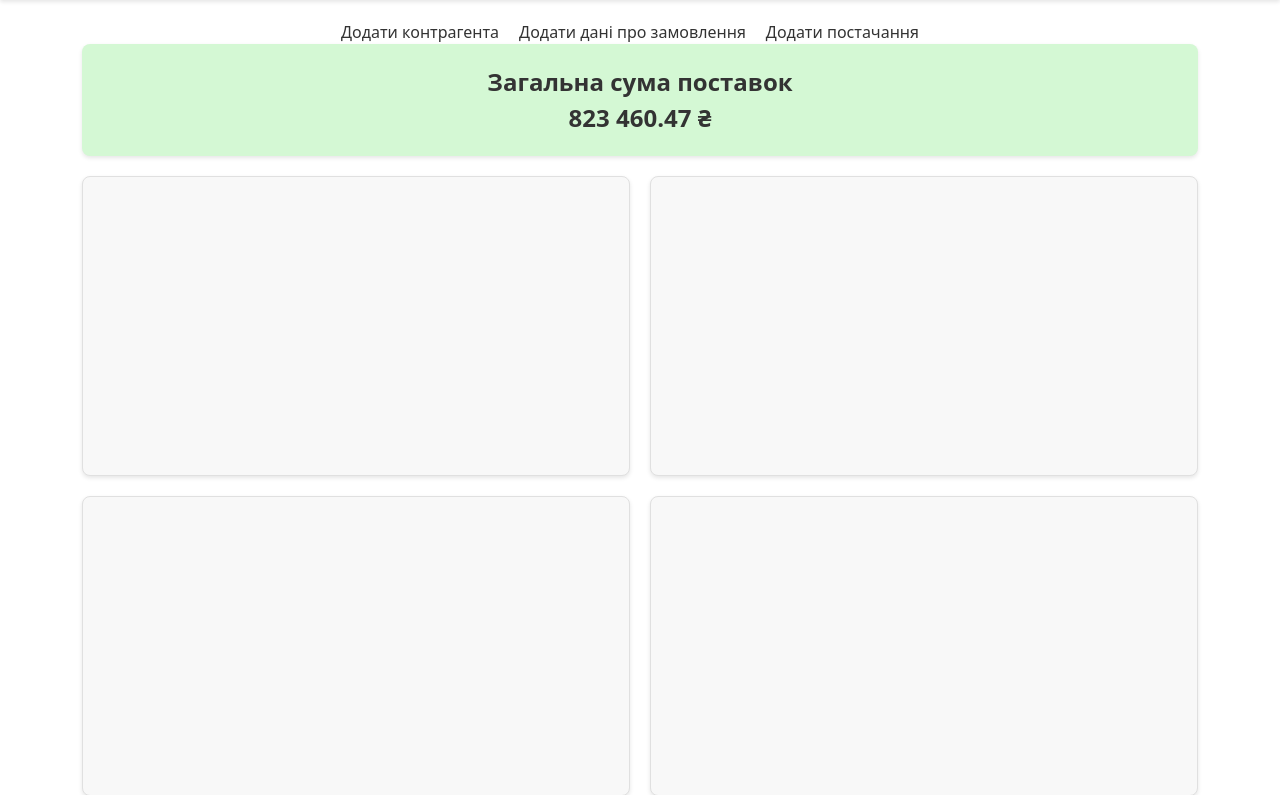
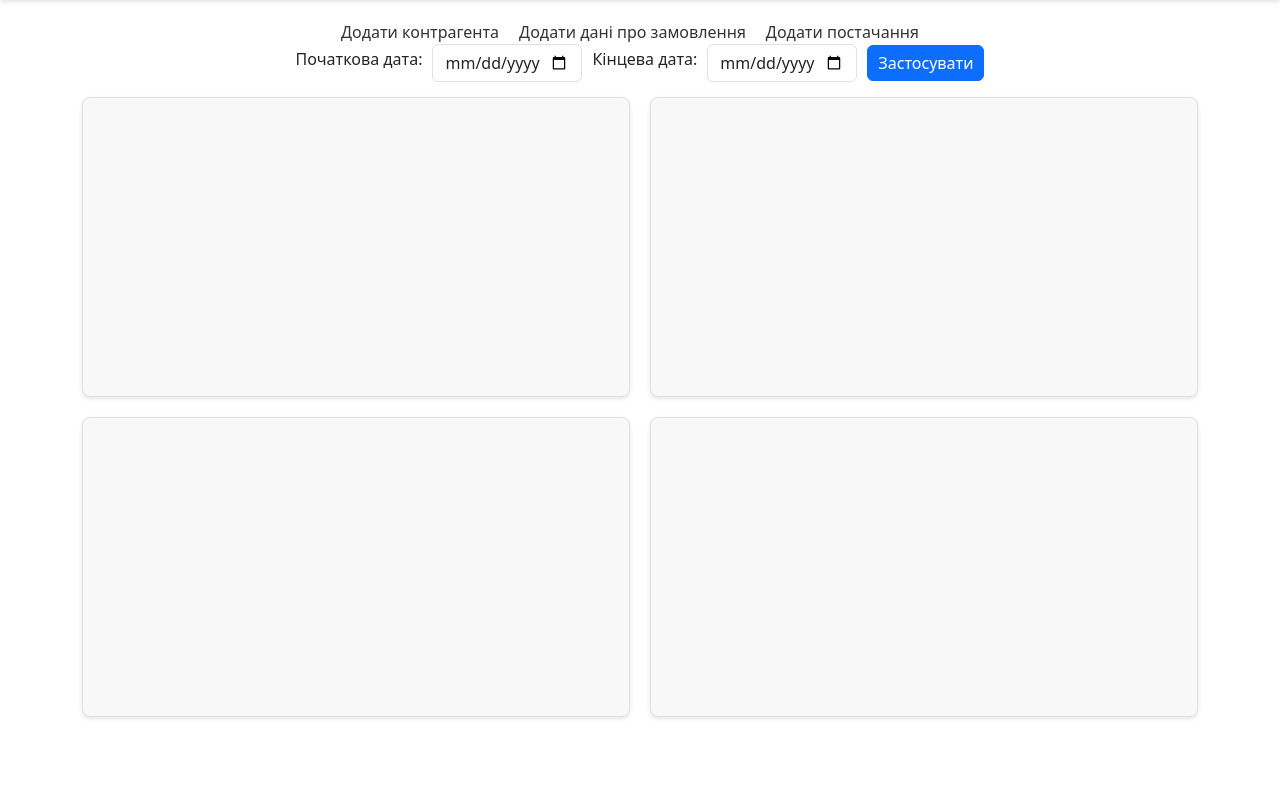
Before and after one commit to MarkCherepakha/diplom, a Flask app: page / in a window 1280 px wide. Shown: the part 46-841 px from the top of the page. After the commit the page ends 765 px from the top, so only its background shows below. Run offline with Flask 3, Linux system fonts and the light colour scheme; some libraries are stand-ins or nearby versions.

Commit message:
add_filter_date

```diff
--- a/app/app.py
+++ b/app/app.py
@@ -3,10 +3,10 @@ from flask_login import LoginManager, UserMixin, current_user, login_required, l
 from werkzeug.security import generate_password_hash, check_password_hash
 from flask_sqlalchemy import SQLAlchemy
 from flask_login import UserMixin
-from datetime import date
+from datetime import datetime
 from flask_wtf import FlaskForm
 from wtforms import StringField, PasswordField, SubmitField, IntegerField, FloatField, DateField
-from wtforms.validators import DataRequired, Length, Email, EqualTo, NumberRange
+from wtforms.validators import DataRequired, Length, Email, EqualTo, NumberRange, Optional
 
 
 # Настройки для базы данных
@@ -50,6 +50,7 @@ class CounterpartyForm(FlaskForm):
 class DataAboutOrderForm(FlaskForm):
     date_receiving_planned = DateField('Запланована дата отримання', validators=[DataRequired()])
     amount = FloatField('Сума у грн', validators=[DataRequired(), NumberRange(min=0)])
+    payment_terms = StringField('Умови оплати', validators=[Optional()])
     submit = SubmitField('Додати дані про замовлення')
 
 # Форма для добавления поставки
@@ -114,11 +115,12 @@ class DataAboutOrder(db.Model):
     #order_id = db.Column(db.Integer, db.ForeignKey('order.id'), nullable=False)
     date_receiving_planned = db.Column(db.Date, nullable=False)
     amount = db.Column(db.Float, nullable=False)
+    payment_terms = db.Column(db.String(100), nullable=True)
 
     #order = db.relationship('Order', backref=db.backref('data', lazy=True))
 
     def __repr__(self):
-        return f"<DataAboutOrder {self.id}>"
+        return f"<DataAboutOrder {self.id}, Payment Terms: {self.payment_terms}>"
 
 
 class RevenueInvoice(db.Model):
@@ -326,6 +328,41 @@ def logout():
     flash('Вы вышли из системы!', 'info')
     return redirect(url_for('login'))
 
+@app.route("/filter_data")
+def filter_data():
+    start_date = request.args.get("start_date")
+    end_date = request.args.get("end_date")
+
+    if not start_date or not end_date:
+        return jsonify({"error": "Невірний діапазон дат"}), 400
+
+    try:
+        start_date = datetime.strptime(start_date, "%Y-%m-%d")
+        end_date = datetime.strptime(end_date, "%Y-%m-%d")
+    except ValueError:
+        return jsonify({"error": "Невірний формат дати"}), 400
+
+    total_sum = (
+        db.session.query(db.func.sum(Supply.amount_receiving_actual))
+        .filter(Supply.date_receiving_actual.between(start_date, end_date))
+        .scalar()
+        or 0
+    )
+
+    best_counterparty = (
+        db.session.query(Counterparty.name, db.func.sum(Supply.amount_receiving_actual))
+        .join(Supply)
+        .filter(Supply.date_receiving_actual.between(start_date, end_date))
+        .group_by(Counterparty.name)
+        .order_by(db.func.sum(Supply.amount_receiving_actual).desc())
+        .first()
+    )
+
+    return jsonify({
+        "total_sum": round(total_sum, 2),
+        "best_counterparty": best_counterparty[0] if best_counterparty else "Немає даних"
+    })
+
 
 if __name__ == "__main__":
     app.run(debug=True)
--- a/app/templates/add_data_about_order.html
+++ b/app/templates/add_data_about_order.html
@@ -16,6 +16,11 @@
             {{ form.amount(class="form-control", placeholder="Введіть суму у гривнях") }}
         </div>
 
+        <div class="mb-3">
+            <label class="form-label">{{ form.payment_terms.label }}</label>
+            {{ form.payment_terms(class="form-control", placeholder="Введіть умови оплати") }}
+        </div>
+
         <button type="submit" class="btn btn-primary w-100">Додати</button>
     </form>
 </div>
--- a/app/templates/home.html
+++ b/app/templates/home.html
@@ -3,8 +3,35 @@
 {% block title %}Головна - Аналіз контрагентів{% endblock %}
 
 {% block content %}
-<div class="total-sum">
-    Загальна сума поставок<br><strong>823 460.47 ₴</strong>
+<style>
+    .filter-container {
+        margin-bottom: 15px;
+        display: flex;
+        gap: 10px;
+        align-items: center;
+    }
+
+    .total-sum, .best-counterparty {
+        font-size: 20px;
+        margin-bottom: 10px;
+    }
+
+    input.form-control {
+        width: 150px;
+    }
+
+    button.btn {
+        padding: 5px 10px;
+    }
+</style>
+<div class="filter-container">
+    <label for="start-date">Початкова дата:</label>
+    <input type="date" id="start-date" class="form-control">
+
+    <label for="end-date">Кінцева дата:</label>
+    <input type="date" id="end-date" class="form-control">
+
+    <button id="filter-btn" class="btn btn-primary">Застосувати</button>
 </div>
 <div class="grid">
     <div class="block"></div>
@@ -12,4 +39,23 @@
     <div class="block"></div>
     <div class="block"></div>
 </div>
+<script>
+    document.getElementById("filter-btn").addEventListener("click", function() {
+        let startDate = document.getElementById("start-date").value;
+        let endDate = document.getElementById("end-date").value;
+
+        if (!startDate || !endDate) {
+            alert("Будь ласка, виберіть обидві дати!");
+            return;
+        }
+
+        fetch(`/filter_data?start_date=${startDate}&end_date=${endDate}`)
+            .then(response => response.json())
+            .then(data => {
+                document.getElementById("total-amount").innerText = data.total_sum + " ₴";
+                document.getElementById("best-counterparty").innerText = data.best_counterparty;
+            })
+            .catch(error => console.error("Error:", error));
+    });
+</script>
 {% endblock %}
```
